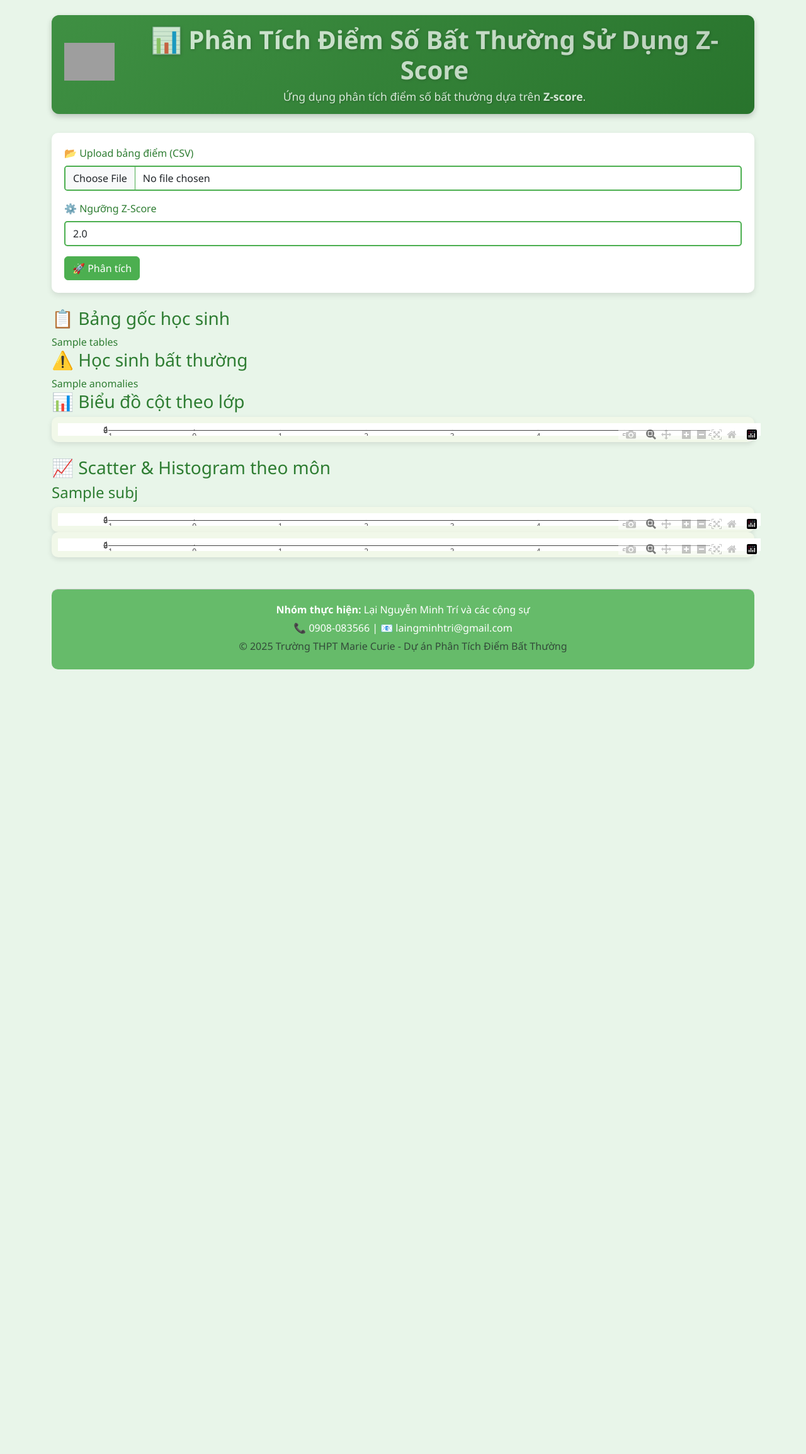
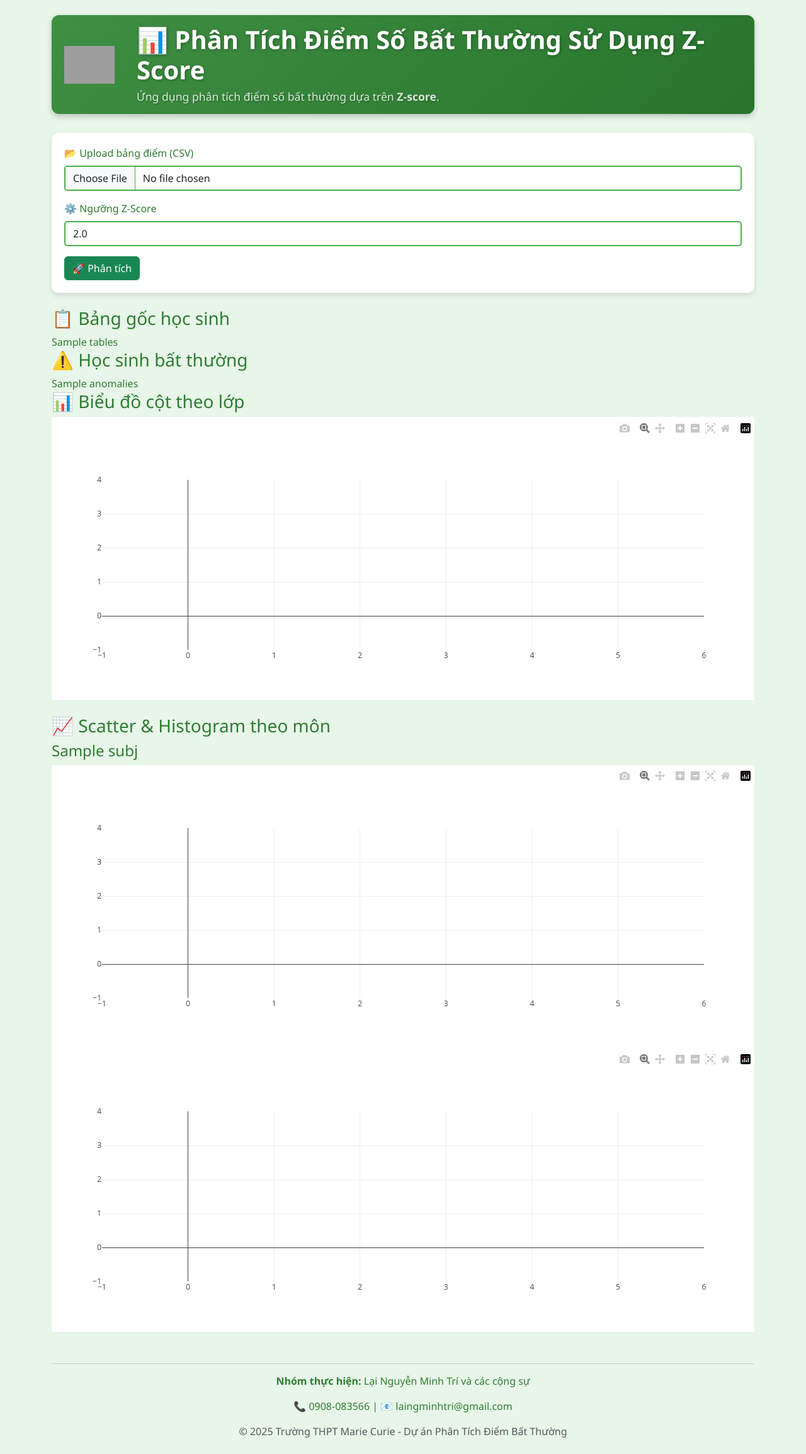
Before and after one commit to minhtriizkooooo-sys/MT-Test_Z-Score, a Flask app: template templates/index.html in a window 1280 px wide. Shown: the whole page at 63% size. Before the commit the page ends 1063 px from the top, so only its background shows below. Run offline with Flask 3, Linux system fonts and the light colour scheme; the template is opened without the code that fills it: most values are stand-ins (such as "Sample title", 1, 10 or a date in 2020); some libraries are stand-ins or nearby versions; grey boxes are pictures that could not be loaded.

Commit message:
Update style.css

```diff
--- a/static/style.css
+++ b/static/style.css
@@ -9,31 +9,20 @@ body {
 
 /* ===== Header Banner ===== */
 .header-banner {
-    position: relative;
+    display: flex;
+    align-items: center;
+    gap: 15px;
     background-color: #66bb6a; /* xanh lá banner */
     color: #ffffff;
-    padding: 20px 15px;
+    padding: 15px 20px;
     border-radius: 10px;
     margin-bottom: 20px;
-    text-align: center;
     box-shadow: 0 4px 12px rgba(0,0,0,0.25);
+    position: relative;
     overflow: hidden;
 }
 
-.header-banner h1 {
-    font-size: 2rem;
-    font-weight: 700;
-    text-shadow: 1px 1px 5px rgba(0,0,0,0.3);
-    margin-bottom: 0.5rem;
-}
-
-.header-banner p {
-    font-size: 1rem;
-    color: #e8f5e9;
-    text-shadow: 1px 1px 3px rgba(0,0,0,0.3);
-}
-
-/* Optional background gradient for Castorice theme */
+/* Gradient overlay */
 .header-banner::before {
     content: '';
     position: absolute;
@@ -43,12 +32,32 @@ body {
     border-radius: 10px;
 }
 
-/* Make logo above gradient */
+/* Logo */
 .header-banner img {
     position: relative;
     z-index: 1;
-    max-width: 120px;
-    margin-bottom: 10px;
+    max-width: 80px; /* nhỏ hơn trước */
+    height: auto;
+}
+
+/* Title */
+.header-banner h1 {
+    font-size: 2.2rem;
+    font-weight: 700;
+    text-shadow: 1px 1px 5px rgba(0,0,0,0.3);
+    margin: 0;
+    position: relative;
+    z-index: 1;
+}
+
+/* Subtitle / banner description */
+.header-banner p {
+    font-size: 1rem;
+    color: #e8f5e9;
+    text-shadow: 1px 1px 3px rgba(0,0,0,0.3);
+    margin: 0;
+    position: relative;
+    z-index: 1;
 }
 
 /* ===== Forms ===== */
@@ -66,75 +75,4 @@ input.form-control {
 }
 
 input.form-control:focus {
-    border-color: #2e7d32;
-    box-shadow: 0 0 5px rgba(46,125,50,0.5);
-}
-
-/* Buttons */
-.btn-success {
-    background-color: #4caf50;
-    border-color: #4caf50;
-    transition: all 0.3s ease;
-}
-
-.btn-success:hover {
-    background-color: #2e7d32;
-    border-color: #2e7d32;
-}
-
-/* Tables */
-table.table {
-    border-radius: 8px;
-    overflow: hidden;
-    box-shadow: 0 3px 8px rgba(0,0,0,0.15);
-}
-
-/* Table headers */
-table.table th {
-    background-color: #4caf50;
-    color: #fff;
-    text-align: center;
-}
-
-/* Table cells */
-table.table td {
-    text-align: center;
-}
-
-/* Anomalies table highlight */
-table.table-bordered td {
-    font-weight: bold;
-}
-
-/* ===== Footer ===== */
-footer {
-    margin-top: 50px;
-    padding: 20px;
-    background-color: #66bb6a;
-    color: #fff;
-    border-radius: 10px;
-    text-align: center;
-}
-
-footer p {
-    margin: 5px 0;
-}
-
-/* ===== Charts ===== */
-#bar_chart, [id^="scatter_"], [id^="hist_"] {
-    background-color: #f1f8e9;
-    border-radius: 10px;
-    padding: 10px;
-    box-shadow: 0 3px 8px rgba(0,0,0,0.1);
-}
-
-/* Responsive adjustments */
-@media (max-width: 768px) {
-    .header-banner h1 {
-        font-size: 1.5rem;
-    }
-
-    .header-banner p {
-        font-size: 0.9rem;
-    }
-}
+    border-colo
```
